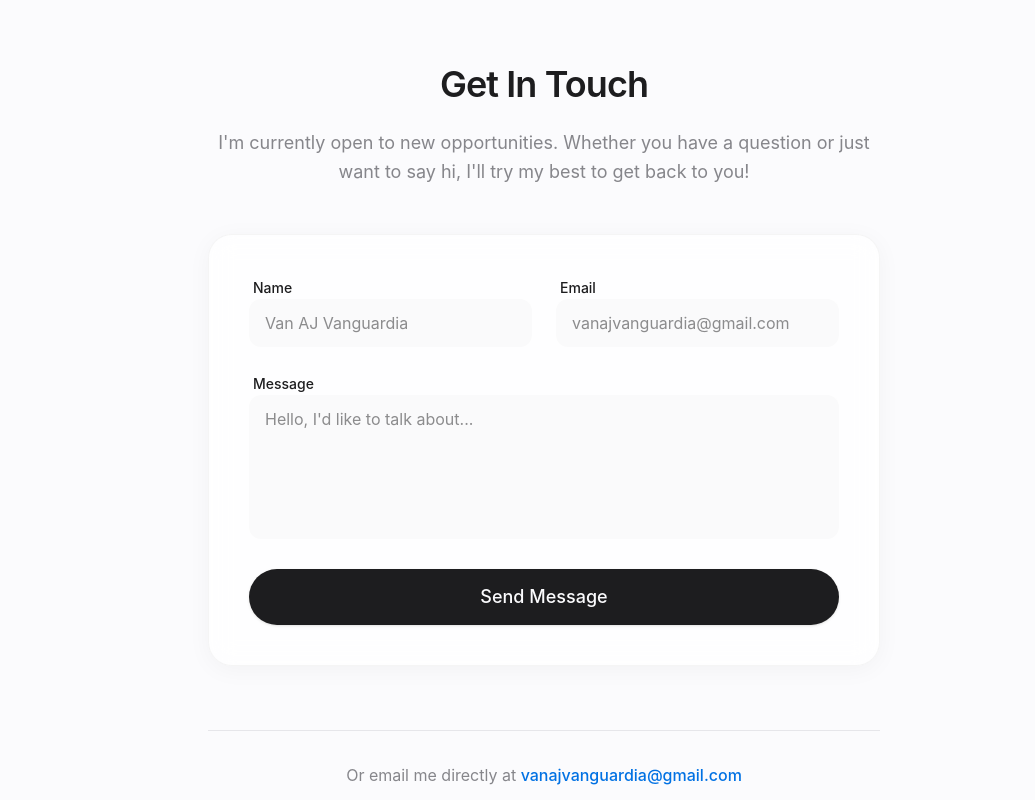
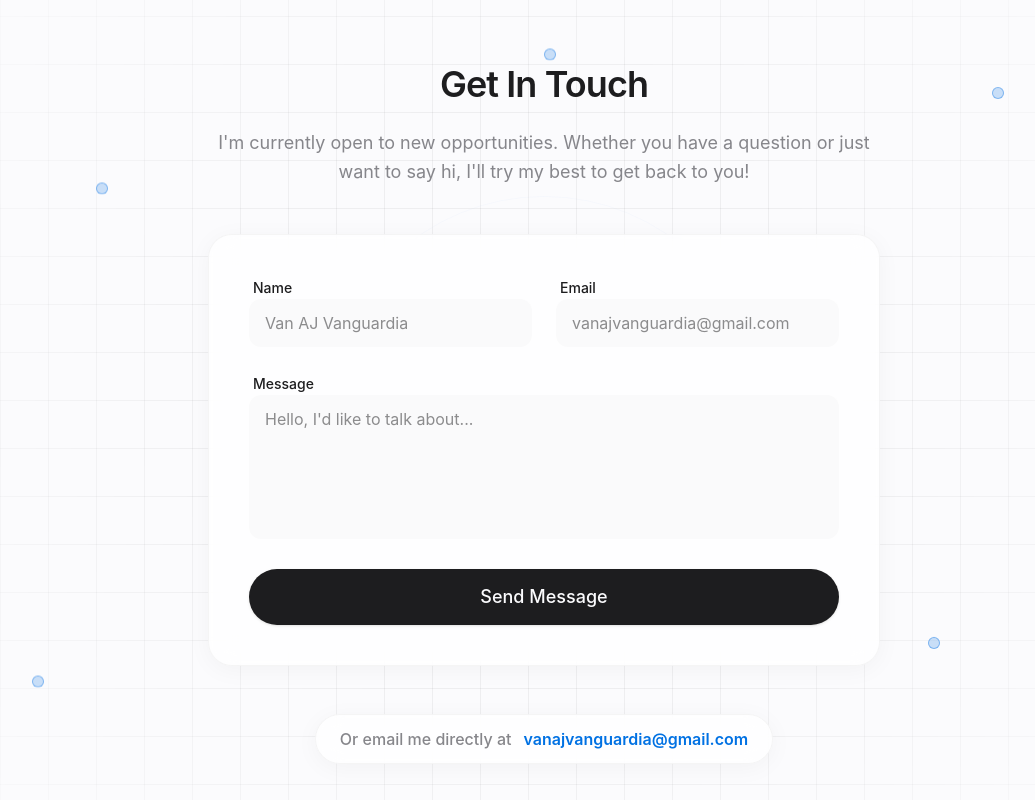
Before and after one commit to vn-aj-vngrd/portfolio-2.0, a Next.js app: page / in a window 1280 px wide. Shown: the part 7140-7940 px from the top of the page, without its empty margins (96-1131 px from the left). Built offline with nearby package versions, Linux system fonts and the light colour scheme.

Commit message:
feat: add animated background to contact section and update email display styling

```diff
--- a/src/components/sections/Contact.tsx
+++ b/src/components/sections/Contact.tsx
@@ -4,9 +4,12 @@ import React from "react";
 import { Section } from "../ui/Section";
 import { Button } from "../ui/Button";
 
+import { ContactBackground } from "../ui/ContactBackground";
+
 export const Contact = () => {
   return (
-    <Section id="contact">
+    <Section id="contact" className="relative overflow-hidden">
+      <ContactBackground />
       <div className="max-w-2xl mx-auto text-center">
         <h2 className="text-4xl font-semibold mb-6 tracking-tight">
           Get In Touch
@@ -63,16 +66,18 @@ export const Contact = () => {
           </Button>
         </form>
 
-        <div className="mt-16 pt-8 border-t border-border/50">
-          <p className="text-muted-foreground">
-            Or email me directly at{" "}
+        <div className="mt-12">
+          <div className="inline-flex items-center gap-3 px-6 py-3 rounded-full glass-card hover:scale-105 transition-transform duration-300 cursor-pointer">
+            <span className="text-muted-foreground font-medium">
+              Or email me directly at
+            </span>
             <a
               href="mailto:vanajvanguardia@gmail.com"
-              className="text-accent hover:underline font-medium"
+              className="text-accent font-semibold hover:underline"
             >
               vanajvanguardia@gmail.com
             </a>
-          </p>
+          </div>
         </div>
       </div>
     </Section>
--- /dev/null
+++ b/src/components/ui/ContactBackground.tsx
@@ -0,0 +1,82 @@
+"use client";
+
+import React from "react";
+import { motion } from "framer-motion";
+
+export const ContactBackground = () => {
+  return (
+    <div className="absolute inset-0 -z-10 overflow-hidden pointer-events-none h-full w-full">
+      {/* Base Grid - Subtle */}
+      <div
+        className="absolute inset-0 bg-[linear-gradient(to_right,rgba(0,0,0,0.05)_1px,transparent_1px),linear-gradient(to_bottom,rgba(0,0,0,0.05)_1px,transparent_1px)] dark:bg-[linear-gradient(to_right,rgba(255,255,255,0.05)_1px,transparent_1px),linear-gradient(to_bottom,rgba(255,255,255,0.05)_1px,transparent_1px)] bg-[size:3rem_3rem]"
+        style={{
+          maskImage:
+            "radial-gradient(circle at center, black 40%, transparent 100%)",
+          WebkitMaskImage:
+            "radial-gradient(circle at center, black 40%, transparent 100%)",
+        }}
+      />
+
+      {/* Pulsing Signal Rings - Centered */}
+      <div className="absolute top-1/2 left-1/2 -translate-x-1/2 -translate-y-1/2 w-[800px] h-[800px] flex items-center justify-center opacity-30">
+        <PulseRing delay={0} />
+        <PulseRing delay={2} />
+        <PulseRing delay={4} />
+      </div>
+
+      {/* Floating Connection Nodes */}
+      <div className="absolute inset-0">
+        <FloatingNode x="15%" y="25%" delay={0} />
+        <FloatingNode x="85%" y="15%" delay={1} />
+        <FloatingNode x="10%" y="80%" delay={2} />
+        <FloatingNode x="80%" y="75%" delay={3} />
+        <FloatingNode x="50%" y="10%" delay={4} />
+      </div>
+    </div>
+  );
+};
+
+const PulseRing = ({ delay }: { delay: number }) => (
+  <motion.div
+    className="absolute border border-accent/30 rounded-full"
+    initial={{ width: "100px", height: "100px", opacity: 0 }}
+    animate={{
+      width: ["100px", "600px"],
+      height: ["100px", "600px"],
+      opacity: [0.8, 0],
+    }}
+    transition={{
+      duration: 6,
+      repeat: Infinity,
+      delay: delay,
+      ease: "easeOut",
+    }}
+  />
+);
+
+const FloatingNode = ({
+  x,
+  y,
+  delay,
+}: {
+  x: string;
+  y: string;
+  delay: number;
+}) => (
+  <motion.div
+    className="absolute flex items-center justify-center"
+    style={{ left: x, top: y }}
+    animate={{
+      y: [0, -15, 0],
+    }}
+    transition={{
+      duration: 4,
+      repeat: Infinity,
+      ease: "easeInOut",
+      delay: delay,
+    }}
+  >
+    <div className="w-3 h-3 bg-accent/20 rounded-full backdrop-blur-sm border border-accent/40" />
+    <div className="absolute w-full h-full bg-accent/10 rounded-full animate-ping opacity-20" />
+  </motion.div>
+);
```
